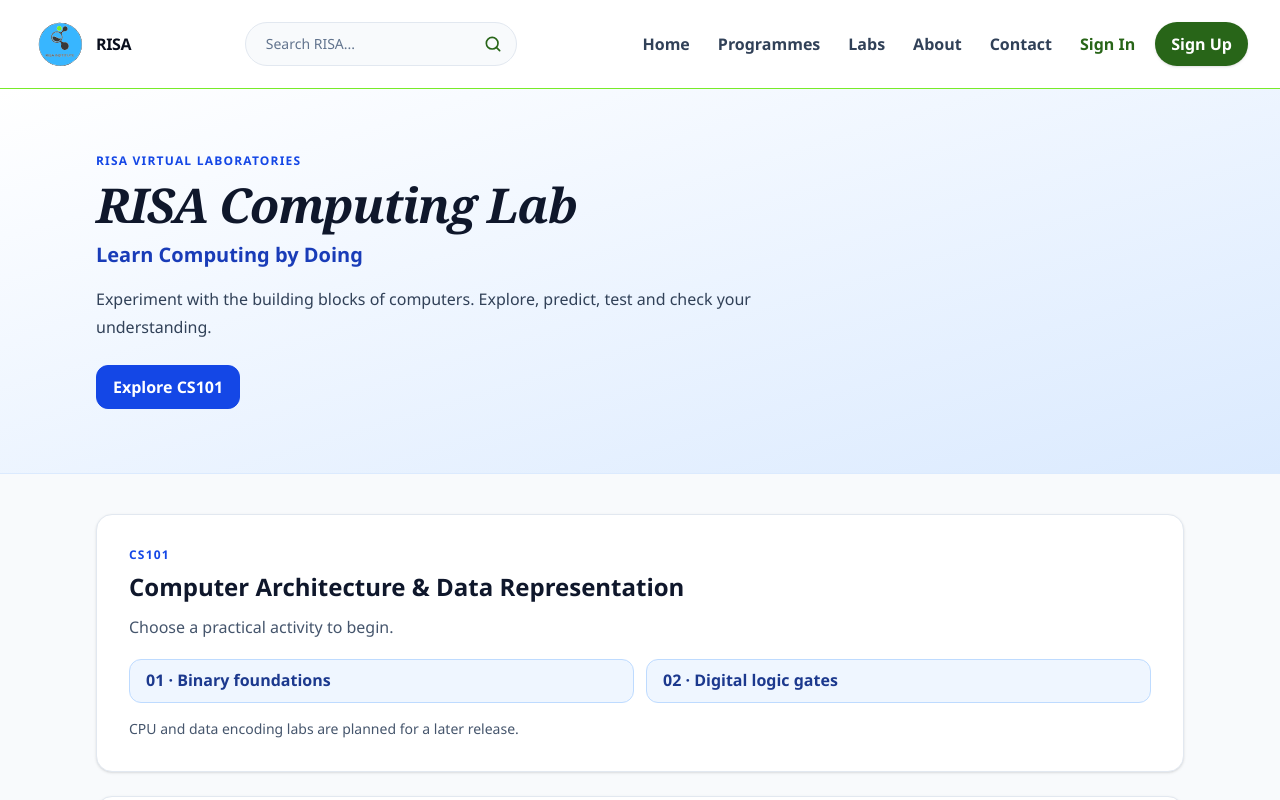
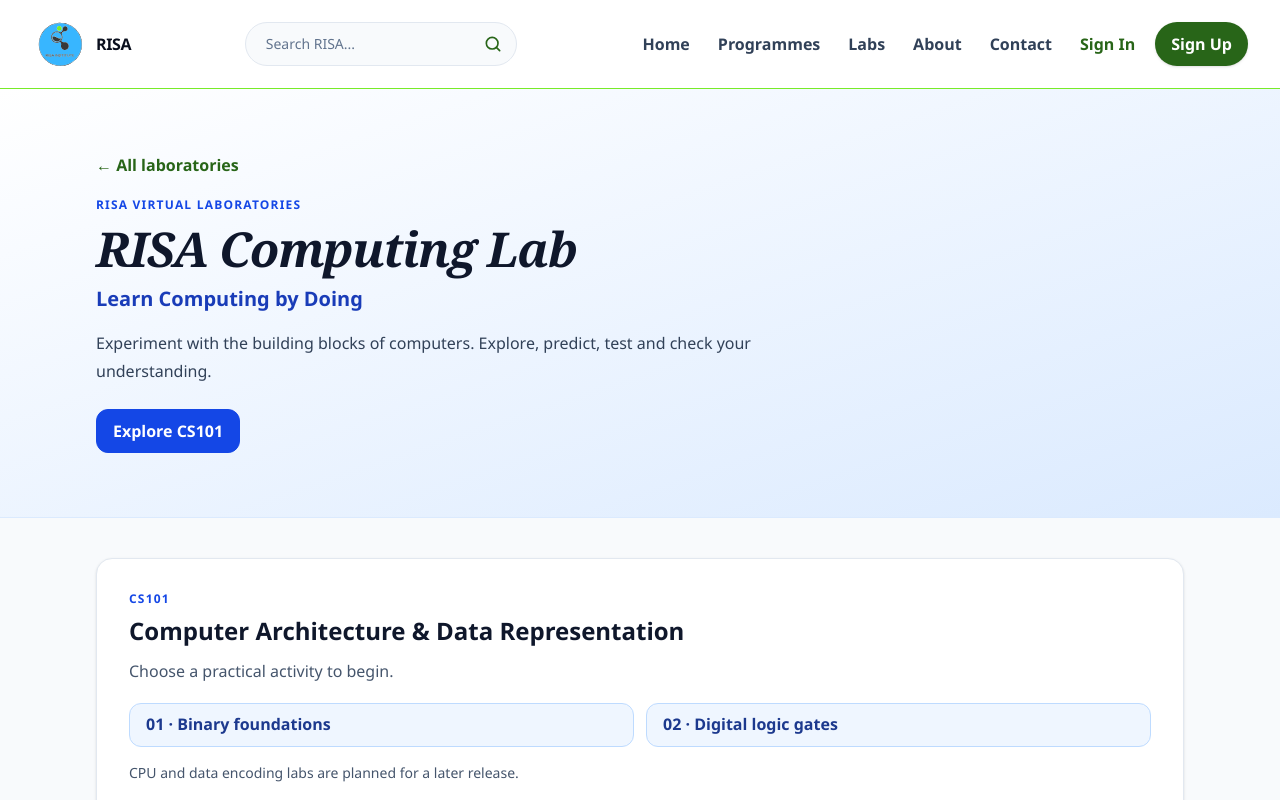
Before and after one commit to RISA-INSTITUTE-WEBSITE/super-duper-spork, a Next.js app: page /computing-lab in a window 1280 px wide. Shown: the top 800 px of the page. Built offline with nearby package versions, Linux system fonts and the light colour scheme.

Commit message:
Allow return to all laboratories from Computing Lab

```diff
--- a/src/components/computing-lab.tsx
+++ b/src/components/computing-lab.tsx
@@ -1,5 +1,6 @@
 "use client";
 
+import Link from "next/link";
 import { useState } from "react";
 
 import {
@@ -283,6 +284,12 @@ export function ComputingLab() {
     <main id="main-content" className="flex-1 bg-slate-50">
       <section className="border-b border-blue-100 bg-gradient-to-br from-white to-blue-100">
         <div className="mx-auto max-w-6xl px-5 py-12 sm:px-8 sm:py-16">
+          <Link
+            href="/labs"
+            className="mb-5 inline-block font-bold text-[#286518] hover:underline"
+          >
+            ← All laboratories
+          </Link>
           <p className="text-xs font-bold uppercase tracking-widest text-blue-700">
             RISA Virtual Laboratories
           </p>
```
